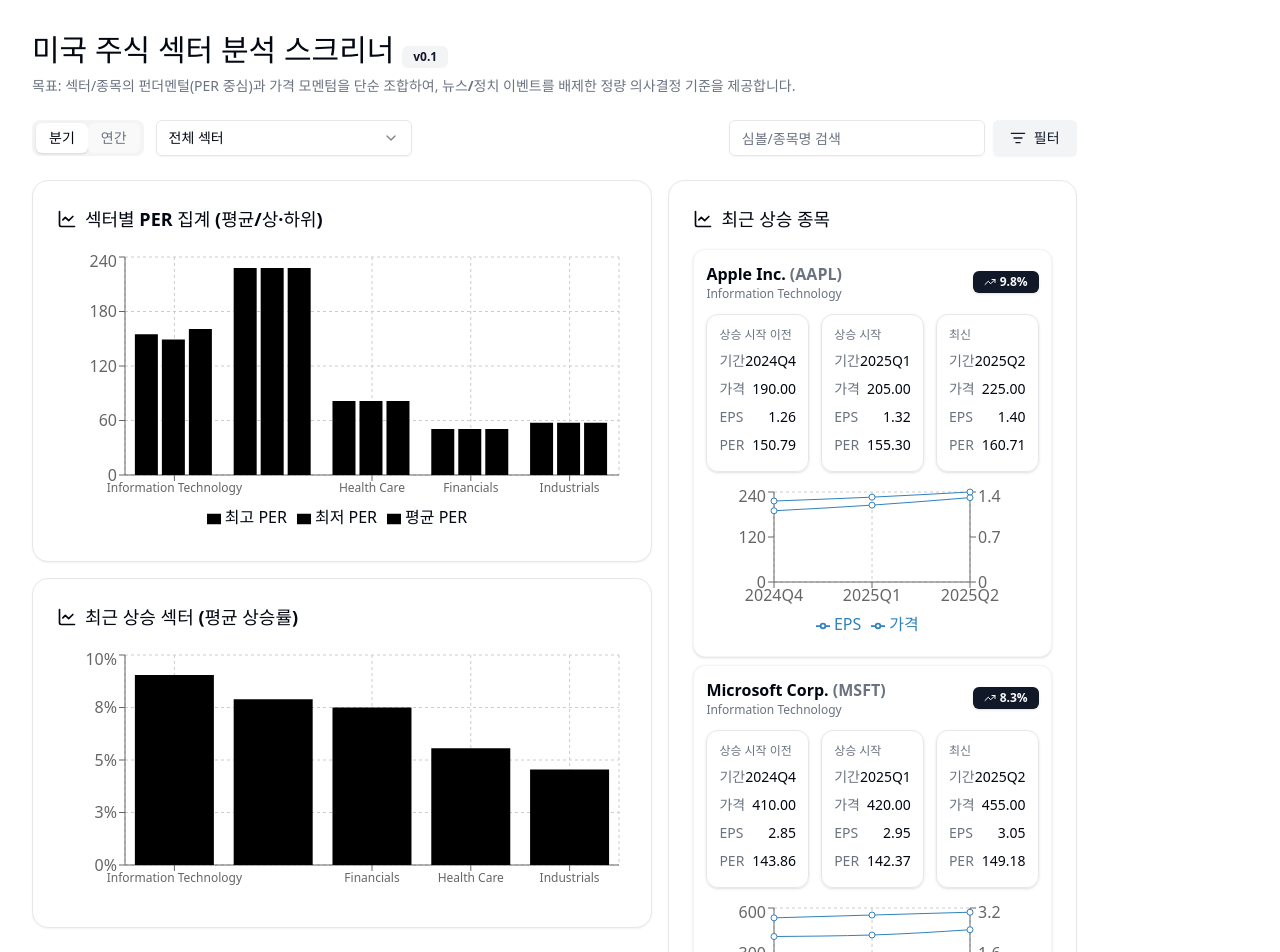
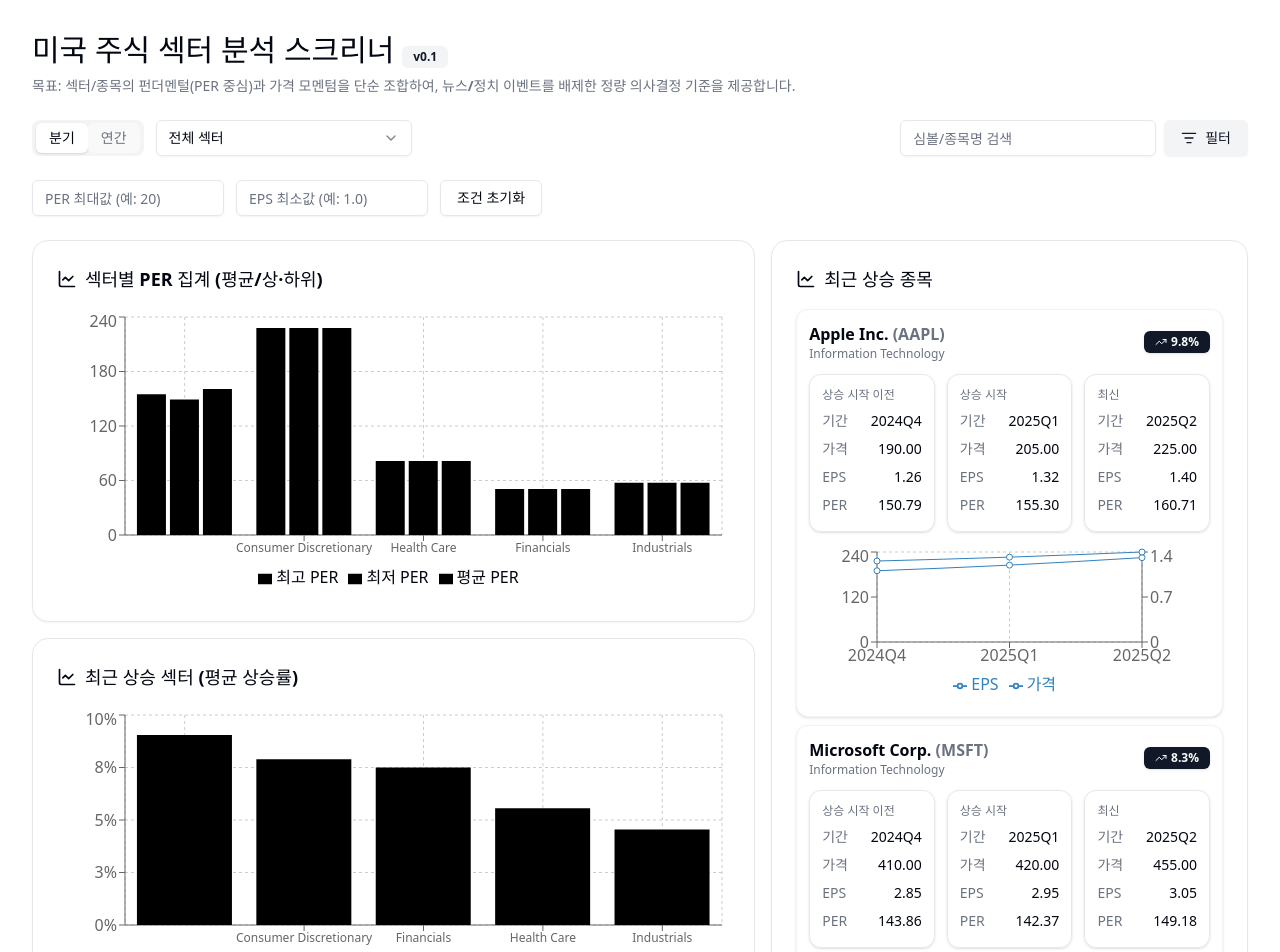
Before and after one commit to BearGom2/stockScreenerWithGpt, a React (Vite) app in the folder front/: page / in a window 1280 px wide. Shown: the top 952 px of the page. Built offline with nearby package versions, Linux system fonts and the light colour scheme.

Commit message:
refactor: file 경로 수정

```diff
--- a/front/src/App.tsx
+++ b/front/src/App.tsx
@@ -1,4 +1,4 @@
-import USStockSectorScreener from "./components/ui/USStockSectorScreener";
+import USStockSectorScreener from "./components/USStockSectorScreener";
 
 
 function App() {
--- a/front/src/components/ui/USStockSectorScreener.tsx
+++ b/front/src/components/USStockSectorScreener.tsx
@@ -1,11 +1,11 @@
 import React, { useMemo, useState } from "react";
-import { Card, CardContent } from "@/components/ui/card";
-import { Button } from "@/components/ui/button";
-import { Input } from "@/components/ui/input";
-import { Tabs, TabsList, TabsTrigger, TabsContent } from "@/components/ui/tabs";
-import { Select, SelectTrigger, SelectContent, SelectItem, SelectValue } from "@/components/ui/select";
-import { Badge } from "@/components/ui/badge";
-import { TrendingUp, TrendingDown, Filter, Info, ListFilter, LineChart as LineChartIcon } from "lucide-react";
+import {
+  TrendingUp,
+  TrendingDown,
+  Info,
+  ListFilter,
+  LineChart as LineChartIcon,
+} from "lucide-react";
 import { motion } from "framer-motion";
 import {
   BarChart,
@@ -19,16 +19,20 @@ import {
   Line,
   Legend,
 } from "recharts";
+import { Card, CardContent } from "./card";
+import { Badge } from "./badge";
+import { Tabs, TabsList, TabsTrigger } from "./tabs";
+import {
+  Select,
+  SelectContent,
+  SelectItem,
+  SelectTrigger,
+  SelectValue,
+} from "./select";
+import { Input } from "./input";
+import { Button } from "./button";
+import { TESTDATA } from "../data/testData";
 
-/**
- * 미니 사양
- * - UI: Tailwind + shadcn/ui, 아이콘: lucide-react, 차트: recharts
- * - 데이터: 목데이터(섹터별, 종목별 재무 및 가격). 실제 연동 전까지 설계/UX 검증용
- * - 기능: (1) 섹터별 PER 집계(평균/상·하위) (2) 최근 분기/연간 상승 섹터/종목 (3) 상승 시작 이전 분기의 재무 비교 뷰
- * - 철학: 뉴스·정치 이벤트 배제(순수 펀더멘털+가격 시그널 기반)
- */
-
-// ===== 타입 정의 =====
 export type Periodicity = "quarterly" | "annual";
 export type Sector =
   | "Information Technology"
@@ -52,105 +56,6 @@ export interface TickerRow {
   periodicity: Periodicity; // 본 스냅샷 시계열의 주기
   snapshots: FundamentalsSnapshot[]; // 최신순 정렬 가정
 }
-
-// ===== 목데이터 =====
-const MOCK: TickerRow[] = [
-  {
-    symbol: "AAPL",
-    name: "Apple Inc.",
-    sector: "Information Technology",
-    periodicity: "quarterly",
-    snapshots: [
-      { period: "2025Q2", eps: 1.40, price: 225 },
-      { period: "2025Q1", eps: 1.32, price: 205 },
-      { period: "2024Q4", eps: 1.26, price: 190 },
-      { period: "2024Q3", eps: 1.20, price: 180 },
-    ],
-  },
-  {
-    symbol: "MSFT",
-    name: "Microsoft Corp.",
-    sector: "Information Technology",
-    periodicity: "quarterly",
-    snapshots: [
-      { period: "2025Q2", eps: 3.05, price: 455 },
-      { period: "2025Q1", eps: 2.95, price: 420 },
-      { period: "2024Q4", eps: 2.85, price: 410 },
-      { period: "2024Q3", eps: 2.70, price: 390 },
-    ],
-  },
-  {
-    symbol: "AMZN",
-    name: "Amazon.com Inc.",
-    sector: "Consumer Discretionary",
-    periodicity: "quarterly",
-    snapshots: [
-      { period: "2025Q2", eps: 0.90, price: 205 },
-      { period: "2025Q1", eps: 0.84, price: 190 },
-      { period: "2024Q4", eps: 0.78, price: 175 },
-      { period: "2024Q3", eps: 0.60, price: 150 },
-    ],
-  },
-  {
-    symbol: "UNH",
-    name: "UnitedHealth Group",
-    sector: "Health Care",
-    periodicity: "quarterly",
-    snapshots: [
-      { period: "2025Q2", eps: 7.00, price: 570 },
-      { period: "2025Q1", eps: 6.60, price: 540 },
-      { period: "2024Q4", eps: 6.30, price: 520 },
-      { period: "2024Q3", eps: 6.10, price: 510 },
-    ],
-  },
-  {
-    symbol: "JPM",
-    name: "JPMorgan Chase & Co.",
-    sector: "Financials",
-    periodicity: "quarterly",
-    snapshots: [
-      { period: "2025Q2", eps: 4.25, price: 215 },
-      { period: "2025Q1", eps: 4.10, price: 200 },
-      { period: "2024Q4", eps: 3.90, price: 190 },
-      { period: "2024Q3", eps: 3.70, price: 185 },
-    ],
-  },
-  {
-    symbol: "CAT",
-    name: "Caterpillar Inc.",
-    sector: "Industrials",
-    periodicity: "quarterly",
-    snapshots: [
-      { period: "2025Q2", eps: 6.00, price: 345 },
-      { period: "2025Q1", eps: 5.80, price: 330 },
-      { period: "2024Q4", eps: 5.50, price: 310 },
-      { period: "2024Q3", eps: 5.10, price: 290 },
-    ],
-  },
-  // 연간 데이터 예시
-  {
-    symbol: "AAPL",
-    name: "Apple Inc.",
-    sector: "Information Technology",
-    periodicity: "annual",
-    snapshots: [
-      { period: "2025", eps: 5.50, price: 225 },
-      { period: "2024", eps: 5.10, price: 190 },
-      { period: "2023", eps: 5.00, price: 180 },
-    ],
-  },
-  {
-    symbol: "MSFT",
-    name: "Microsoft Corp.",
-    sector: "Information Technology",
-    periodicity: "annual",
-    snapshots: [
-      { period: "2025", eps: 11.80, price: 455 },
-      { period: "2024", eps: 10.60, price: 410 },
-      { period: "2023", eps: 9.30, price: 345 },
-    ],
-  },
-];
 
 // ===== 유틸 =====
 function calcPER(eps: number, price: number): number | undefined {
@@ -192,11 +97,19 @@ function aggregateSectorPER(rows: TickerRow[]) {
     const pers = arr
       .map((r) => latestSnapshot(r).per)
       .filter((x): x is number => typeof x === "number");
-    const avg = pers.length ? pers.reduce((a, b) => a + b, 0) / pers.length : undefined;
+    const avg = pers.length
+      ? pers.reduce((a, b) => a + b, 0) / pers.length
+      : undefined;
     const sorted = [...pers].sort((a, b) => a - b);
     const low = sorted[0];
     const high = sorted[sorted.length - 1];
-    return { sector, avgPER: avg, lowPER: low, highPER: high, count: arr.length };
+    return {
+      sector,
+      avgPER: avg,
+      lowPER: low,
+      highPER: high,
+      count: arr.length,
+    };
   });
 }
 
@@ -205,9 +118,16 @@ function risingSectors(rows: TickerRow[]) {
   // 최근-이전 가격 상승률 평균으로 판단
   return Object.entries(groups).map(([sector, arr]) => {
     const changes = arr
-      .map((r) => pctChange(r.snapshots[0].price, r.snapshots[1]?.price ?? r.snapshots[0].price))
+      .map((r) =>
+        pctChange(
+          r.snapshots[0].price,
+          r.snapshots[1]?.price ?? r.snapshots[0].price
+        )
+      )
       .filter((x): x is number => typeof x === "number");
-    const avgRise = changes.length ? changes.reduce((a, b) => a + b, 0) / changes.length : 0;
+    const avgRise = changes.length
+      ? changes.reduce((a, b) => a + b, 0) / changes.length
+      : 0;
     return { sector, avgRise };
   });
 }
@@ -218,7 +138,11 @@ function risingTickers(rows: TickerRow[]) {
       symbol: r.symbol,
       name: r.name,
       sector: r.sector,
-      rise: pctChange(r.snapshots[0].price, r.snapshots[1]?.price ?? r.snapshots[0].price) ?? 0,
+      rise:
+        pctChange(
+          r.snapshots[0].price,
+          r.snapshots[1]?.price ?? r.snapshots[0].price
+        ) ?? 0,
       latest: r.snapshots[0],
       prev: r.snapshots[1] ?? r.snapshots[0],
     }))
@@ -243,12 +167,20 @@ function DataRow({ label, value }: { label: string; value?: number | string }) {
   return (
     <div className="flex items-center justify-between py-1 text-sm">
       <span className="text-muted-foreground">{label}</span>
-      <span className="font-medium">{typeof value === "number" ? value.toFixed(2) : value ?? "-"}</span>
+      <span className="font-medium">
+        {typeof value === "number" ? value.toFixed(2) : value ?? "-"}
+      </span>
     </div>
   );
 }
 
-function Section({ title, children }: { title: string; children: React.ReactNode }) {
+function Section({
+  title,
+  children,
+}: {
+  title: string;
+  children: React.ReactNode;
+}) {
   return (
     <Card className="rounded-2xl shadow-sm">
       <CardContent className="p-4 sm:p-6">
@@ -268,21 +200,41 @@ export default function USStockSectorScreener() {
   const [sectorFilter, setSectorFilter] = useState<string | "all">("all");
   const [rowsPerPage, setRowsPerPage] = useState(10);
   const [search, setSearch] = useState("");
+  const [perMax, setPerMax] = useState<number | null>(null);
+  const [epsMin, setEpsMin] = useState<number | null>(null);
 
-  const enriched = useMemo(() => enrichWithPER(MOCK), []);
-  const base = useMemo(() => byPeriodicity(enriched, periodicity), [enriched, periodicity]);
+  const enriched = useMemo(() => enrichWithPER(TESTDATA), []);
+  const base = useMemo(
+    () => byPeriodicity(enriched, periodicity),
+    [enriched, periodicity]
+  );
   const filtered = useMemo(
-    () => base.filter((r) => (sectorFilter === "all" ? true : r.sector === sectorFilter)),
-    [base, sectorFilter]
+    () =>
+      base.filter((r) => {
+        if (sectorFilter !== "all" && r.sector !== sectorFilter) return false;
+
+        const latest = latestSnapshot(r);
+        if (perMax !== null && (latest.per ?? Infinity) > perMax) return false;
+        if (epsMin !== null && latest.eps < epsMin) return false;
+
+        return true;
+      }),
+    [base, sectorFilter, perMax, epsMin]
   );
 
   const sectorAgg = useMemo(() => aggregateSectorPER(filtered), [filtered]);
-  const topRisingSectors = useMemo(() => risingSectors(filtered).sort((a, b) => b.avgRise - a.avgRise), [filtered]);
+  const topRisingSectors = useMemo(
+    () => risingSectors(filtered).sort((a, b) => b.avgRise - a.avgRise),
+    [filtered]
+  );
   const topRisingTickers = useMemo(
     () =>
       risingTickers(
         filtered.filter((r) =>
-          search ? r.symbol.toLowerCase().includes(search.toLowerCase()) || r.name.toLowerCase().includes(search.toLowerCase()) : true
+          search
+            ? r.symbol.toLowerCase().includes(search.toLowerCase()) ||
+              r.name.toLowerCase().includes(search.toLowerCase())
+            : true
         )
       ),
     [filtered, search]
@@ -297,23 +249,31 @@ export default function USStockSectorScreener() {
   ];
 
   return (
-    <div className="p-4 sm:p-6 md:p-8 max-w-7xl mx-auto">
-      <motion.h1 initial={{ opacity: 0, y: 6 }} animate={{ opacity: 1, y: 0 }} className="text-2xl md:text-3xl font-bold mb-2">
+    <div className="p-4 sm:p-6 md:p-8 w-screen mx-auto">
+      <motion.h1
+        initial={{ opacity: 0, y: 6 }}
+        animate={{ opacity: 1, y: 0 }}
+        className="text-2xl md:text-3xl font-bold mb-2"
+      >
         미국 주식 섹터 분석 스크리너 <Badge variant="secondary">v0.1</Badge>
       </motion.h1>
       <p className="text-sm text-muted-foreground mb-6">
-        목표: 섹터/종목의 펀더멘털(PER 중심)과 가격 모멘텀을 단순 조합하여, <b>뉴스/정치 이벤트를 배제</b>한 정량 의사결정 기준을 제공합니다.
+        목표: 섹터/종목의 펀더멘털(PER 중심)과 가격 모멘텀을 단순 조합하여,{" "}
+        <b>뉴스/정치 이벤트를 배제</b>한 정량 의사결정 기준을 제공합니다.
       </p>
 
       {/* 컨트롤 바 */}
       <div className="flex flex-col sm:flex-row gap-3 items-stretch sm:items-center mb-6">
-        <Tabs value={periodicity} onValueChange={(v) => setPeriodicity(v as Periodicity)}>
+        <Tabs
+          value={periodicity}
+          onValueChange={(v) => setPeriodicity(v as Periodicity)}
+        >
           <TabsList>
             <TabsTrigger value="quarterly">분기</TabsTrigger>
             <TabsTrigger value="annual">연간</TabsTrigger>
           </TabsList>
         </Tabs>
-        <Select value={sectorFilter} onValueChange={setSectorFilter as any}>
+        <Select value={sectorFilter} onValueChange={setSectorFilter}>
           <SelectTrigger className="w-full sm:w-64">
             <SelectValue placeholder="섹터 필터" />
           </SelectTrigger>
@@ -328,9 +288,47 @@ export default function USStockSectorScreener() {
         </Select>
         <div className="flex-1" />
         <div className="flex items-center gap-2 w-full sm:w-auto">
-          <Input placeholder="심볼/종목명 검색" value={search} onChange={(e) => setSearch(e.target.value)} className="w-full sm:w-64" />
-          <Button variant="secondary" className="gap-2"><ListFilter className="w-4 h-4"/>필터</Button>
+          <Input
+            placeholder="심볼/종목명 검색"
+            value={search}
+            onChange={(e) => setSearch(e.target.value)}
+            className="w-full sm:w-64"
+          />
+          <Button variant="secondary" className="gap-2">
+            <ListFilter className="w-4 h-4" />
+            필터
+          </Button>
         </div>
+      </div>
+
+      <div className="flex flex-col sm:flex-row gap-3 items-center mb-6">
+        <Input
+          type="number"
+          placeholder="PER 최대값 (예: 20)"
+          value={perMax ?? ""}
+          onChange={(e) =>
+            setPerMax(e.target.value ? Number(e.target.value) : null)
+          }
+          className="w-full sm:w-48"
+        />
+        <Input
+          type="number"
+          placeholder="EPS 최소값 (예: 1.0)"
+          value={epsMin ?? ""}
+          onChange={(e) =>
+            setEpsMin(e.target.value ? Number(e.target.value) : null)
+          }
+          className="w-full sm:w-48"
+        />
+        <Button
+          variant="outline"
+          onClick={() => {
+            setPerMax(null);
+            setEpsMin(null);
+          }}
+        >
+          조건 초기화
+        </Button>
       </div>
 
       <div className="grid grid-cols-1 lg:grid-cols-5 gap-4">
@@ -339,7 +337,10 @@ export default function USStockSectorScreener() {
           <Section title="섹터별 PER 집계 (평균/상·하위)">
             <div className="w-full h-72">
               <ResponsiveContainer>
-                <BarChart data={sectorAgg} margin={{ left: 8, right: 8, top: 8, bottom: 8 }}>
+                <BarChart
+                  data={sectorAgg}
+                  margin={{ left: 8, right: 8, top: 8, bottom: 8 }}
+                >
                   <CartesianGrid strokeDasharray="3 3" />
                   <XAxis dataKey="sector" tick={{ fontSize: 12 }} />
                   <YAxis />
@@ -356,11 +357,16 @@ export default function USStockSectorScreener() {
           <Section title="최근 상승 섹터 (평균 상승률)">
             <div className="w-full h-64">
               <ResponsiveContainer>
-                <BarChart data={topRisingSectors} margin={{ left: 8, right: 8, top: 8, bottom: 8 }}>
+                <BarChart
+                  data={topRisingSectors}
+                  margin={{ left: 8, right: 8, top: 8, bottom: 8 }}
+                >
                   <CartesianGrid strokeDasharray="3 3" />
                   <XAxis dataKey="sector" tick={{ fontSize: 12 }} />
                   <YAxis tickFormatter={(v) => `${(v * 100).toFixed(0)}%`} />
-                  <Tooltip formatter={(v: any) => `${(v * 100).toFixed(2)}%`} />
+                  <Tooltip
+                    formatter={(v) => `${((v as number) * 100).toFixed(2)}%`}
+                  />
                   <Bar dataKey="avgRise" name="평균 상승률" />
                 </BarChart>
               </ResponsiveContainer>
@@ -373,29 +379,63 @@ export default function USStockSectorScreener() {
           <Section title="최근 상승 종목">
             <div className="space-y-2">
               {topRisingTickers.slice(0, rowsPerPage).map((t) => (
-                <Card key={`${t.symbol}-${t.latest.period}`} className="border-muted rounded-xl">
+                <Card
+                  key={`${t.symbol}-${t.latest.period}`}
+                  className="border-muted rounded-xl"
+                >
                   <CardContent className="p-3">
                     <div className="flex items-center justify-between">
                       <div>
-                        <div className="font-semibold text-base">{t.name} <span className="text-muted-foreground">({t.symbol})</span></div>
-                        <div className="text-xs text-muted-foreground">{t.sector}</div>
+                        <div className="font-semibold text-base">
+                          {t.name}{" "}
+                          <span className="text-muted-foreground">
+                            ({t.symbol})
+                          </span>
+                        </div>
+                        <div className="text-xs text-muted-foreground">
+                          {t.sector}
+                        </div>
                       </div>
-                      <Badge variant={t.rise >= 0 ? "default" : "destructive"} className="gap-1">
-                        {t.rise >= 0 ? <TrendingUp className="w-3 h-3"/> : <TrendingDown className="w-3 h-3"/>}
+                      <Badge
+                        variant={t.rise >= 0 ? "default" : "destructive"}
+                        className="gap-1"
+                      >
+                        {t.rise >= 0 ? (
+                          <TrendingUp className="w-3 h-3" />
+                        ) : (
+                          <TrendingDown className="w-3 h-3" />
+                        )}
                         {(t.rise * 100).toFixed(1)}%
                       </Badge>
                     </div>
 
                     {/* (3) 조건: 상승 시작 이전 분기 재무 */}
-                    <RiseContext row={enriched.find((r) => r.symbol === t.symbol && r.periodicity === periodicity)!} />
+                    <RiseContext
+                      row={
+                        enriched.find(
+                          (r) =>
+                            r.symbol === t.symbol &&
+                            r.periodicity === periodicity
+                        )!
+                      }
+                    />
                   </CardContent>
                 </Card>
               ))}
               <div className="flex justify-end pt-2">
-                <Select value={String(rowsPerPage)} onValueChange={(v) => setRowsPerPage(Number(v))}>
-                  <SelectTrigger className="w-28"><SelectValue /></SelectTrigger>
+                <Select
+                  value={String(rowsPerPage)}
+                  onValueChange={(v) => setRowsPerPage(Number(v))}
+                >
+                  <SelectTrigger className="w-28">
+                    <SelectValue />
+                  </SelectTrigger>
                   <SelectContent>
-                    {[5,10,20,50].map(n => <SelectItem key={n} value={String(n)}>{n}개</SelectItem>)}
+                    {[5, 10, 20, 50].map((n) => (
+                      <SelectItem key={n} value={String(n)}>
+                        {n}개
+                      </SelectItem>
+                    ))}
                   </SelectContent>
                 </Select>
               </div>
@@ -409,13 +449,22 @@ export default function USStockSectorScreener() {
         <Card className="bg-muted/40 rounded-2xl">
           <CardContent className="p-4 sm:p-6 text-sm leading-relaxed">
             <div className="flex items-start gap-2">
-              <Info className="w-4 h-4 mt-0.5"/>
+              <Info className="w-4 h-4 mt-0.5" />
               <div>
                 <p className="mb-2 font-medium">판단 기준(초안)</p>
                 <ul className="list-disc ml-5 space-y-1">
-                  <li>섹터 선별: 최근 분기/연간 기준 평균 상승률 상위 섹터 → 해당 섹터 중 PER가 평균 이하이면서 EPS가 개선되는 종목 우선</li>
-                  <li>종목 선별: 직전→최신 가격 상승 & PER이 과거 대비 과도하지 않은지 체크</li>
-                  <li>데이터는 뉴스/정치 이벤트 배제. 오로지 재무와 가격 시그널만 반영</li>
+                  <li>
+                    섹터 선별: 최근 분기/연간 기준 평균 상승률 상위 섹터 → 해당
+                    섹터 중 PER가 평균 이하이면서 EPS가 개선되는 종목 우선
+                  </li>
+                  <li>
+                    종목 선별: 직전→최신 가격 상승 & PER이 과거 대비 과도하지
+                    않은지 체크
+                  </li>
+                  <li>
+                    데이터는 뉴스/정치 이벤트 배제. 오로지 재무와 가격 시그널만
+                    반영
+                  </li>
                 </ul>
               </div>
             </div>
@@ -434,9 +483,19 @@ function RiseContext({ row }: { row: TickerRow }) {
   const beforeStart = row.snapshots[prevIdx];
 
   const series = [
-    { label: beforeStart.period, price: beforeStart.price, eps: beforeStart.eps, per: beforeStart.per },
+    {
+      label: beforeStart.period,
+      price: beforeStart.price,
+      eps: beforeStart.eps,
+      per: beforeStart.per,
+    },
     { label: start.period, price: start.price, eps: start.eps, per: start.per },
-    { label: latest.period, price: latest.price, eps: latest.eps, per: latest.per },
+    {
+      label: latest.period,
+      price: latest.price,
+      eps: latest.eps,
+      per: latest.per,
+    },
   ];
 
   return (
@@ -444,7 +503,9 @@ function RiseContext({ row }: { row: TickerRow }) {
       <div className="grid grid-cols-1 sm:grid-cols-3 gap-3">
         <Card className="bg-background/60">
           <CardContent className="p-3">
-            <div className="text-xs text-muted-foreground mb-1">상승 시작 이전</div>
+            <div className="text-xs text-muted-foreground mb-1">
+              상승 시작 이전
+            </div>
             <DataRow label="기간" value={beforeStart.period} />
             <DataRow label="가격" value={beforeStart.price} />
             <DataRow label="EPS" value={beforeStart.eps} />
@@ -473,7 +534,10 @@ function RiseContext({ row }: { row: TickerRow }) {
 
       <div className="w-full h-40 mt-3">
         <ResponsiveContainer>
-          <LineChart data={series} margin={{ left: 8, right: 8, top: 8, bottom: 8 }}>
+          <LineChart
+            data={series}
+            margin={{ left: 8, right: 8, top: 8, bottom: 8 }}
+          >
             <CartesianGrid strokeDasharray="3 3" />
             <XAxis dataKey="label" />
             <YAxis yAxisId="left" />
--- a/front/src/components/ui/badge.tsx
+++ b/front/src/components/badge.tsx
@@ -1,7 +1,7 @@
 import * as React from "react"
 import { cva, type VariantProps } from "class-variance-authority"
+import { cn } from "../lib/utils"
 
-import { cn } from "@/lib/utils"
 
 const badgeVariants = cva(
   "inline-flex items-center rounded-md border px-2.5 py-0.5 text-xs font-semibold transition-colors focus:outline-none focus:ring-2 focus:ring-ring focus:ring-offset-2",
--- a/front/src/components/ui/button.tsx
+++ b/front/src/components/button.tsx
@@ -2,7 +2,7 @@ import * as React from "react"
 import { Slot } from "@radix-ui/react-slot"
 import { cva, type VariantProps } from "class-variance-authority"
 
-import { cn } from "@/lib/utils"
+import { cn } from "../lib/utils"
 
 const buttonVariants = cva(
   "inline-flex items-center justify-center gap-2 whitespace-nowrap rounded-md text-sm font-medium transition-colors focus-visible:outline-none focus-visible:ring-1 focus-visible:ring-ring disabled:pointer-events-none disabled:opacity-50 [&_svg]:pointer-events-none [&_svg]:size-4 [&_svg]:shrink-0",
--- a/front/src/components/ui/card.tsx
+++ b/front/src/components/card.tsx
@@ -1,6 +1,6 @@
 import * as React from "react"
 
-import { cn } from "@/lib/utils"
+import { cn } from "../lib/utils"
 
 const Card = React.forwardRef<
   HTMLDivElement,
--- a/front/src/components/ui/input.tsx
+++ b/front/src/components/input.tsx
@@ -1,6 +1,6 @@
 import * as React from "react"
 
-import { cn } from "@/lib/utils"
+import { cn } from "../lib/utils"
 
 const Input = React.forwardRef<HTMLInputElement, React.ComponentProps<"input">>(
   ({ className, type, ...props }, ref) => {
--- a/front/src/components/ui/select.tsx
+++ b/front/src/components/select.tsx
@@ -4,7 +4,7 @@ import * as React from "react"
 import * as SelectPrimitive from "@radix-ui/react-select"
 import { Check, ChevronDown, ChevronUp } from "lucide-react"
 
-import { cn } from "@/lib/utils"
+import { cn } from "../lib/utils"
 
 const Select = SelectPrimitive.Root
 
--- a/front/src/components/ui/tabs.tsx
+++ b/front/src/components/tabs.tsx
@@ -1,7 +1,7 @@
 import * as React from "react"
 import * as TabsPrimitive from "@radix-ui/react-tabs"
 
-import { cn } from "@/lib/utils"
+import { cn } from "../lib/utils"
 
 const Tabs = TabsPrimitive.Root
 
```
